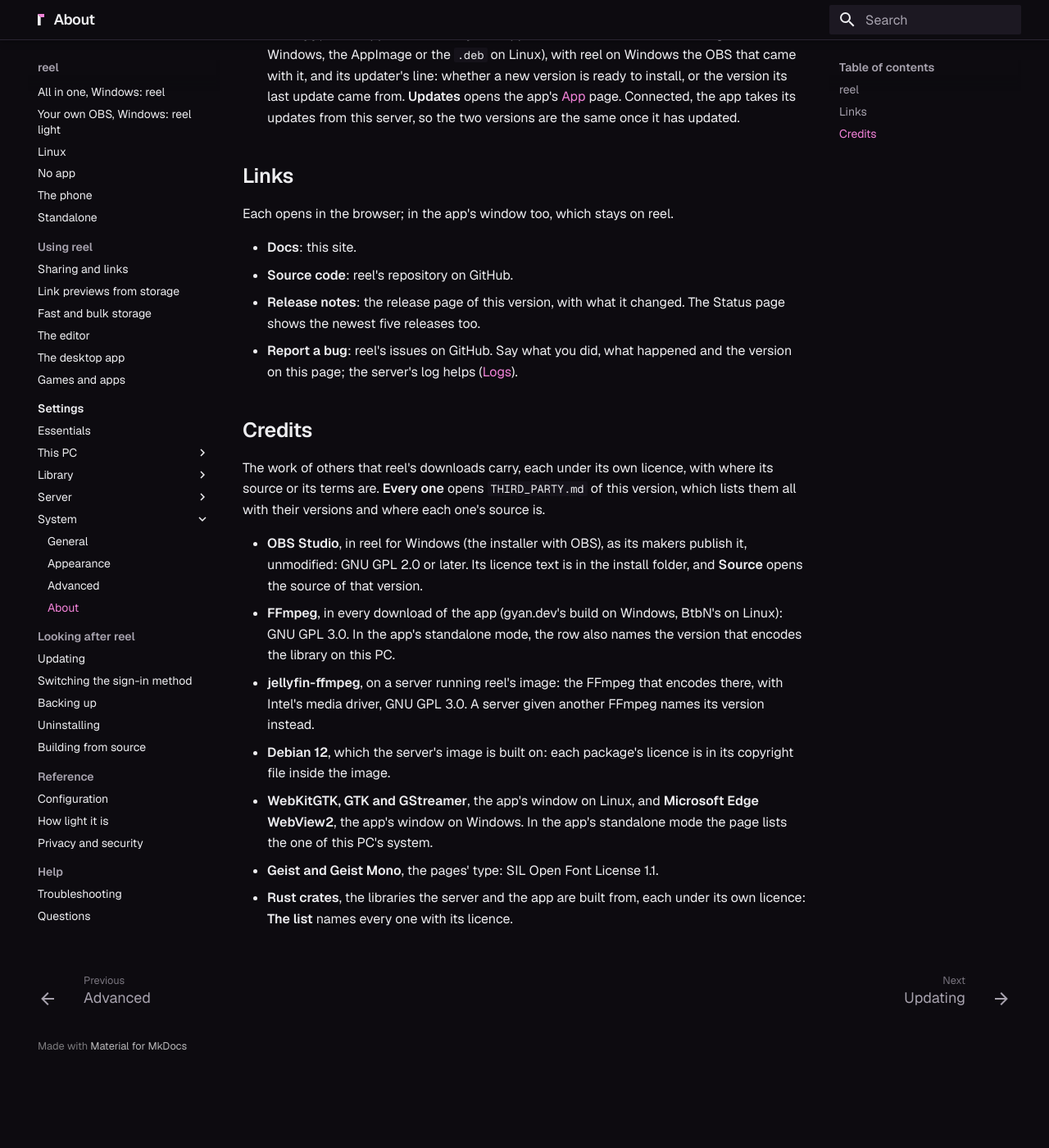
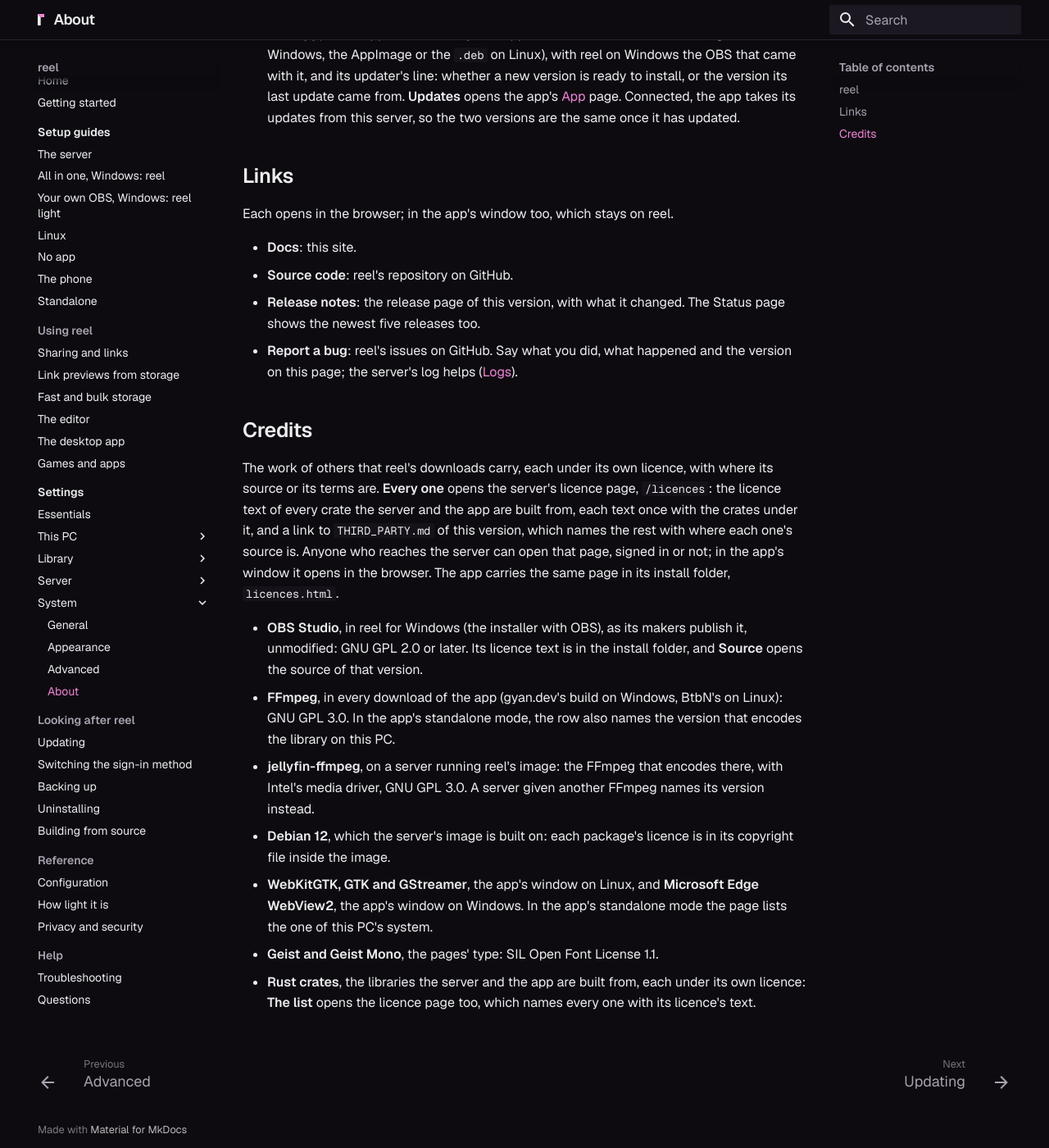
Before and after one commit to Locko2901/reel, an MkDocs documentation site: the page built from docs/settings/about.md, in a window 1280 px wide and 1400 px high, scrolled down 523 px. Shown: the whole window at 82% size. Built offline with MkDocs 1.6.1 and Material for MkDocs 9.7.7, drawn with Linux system fonts in a browser that asks for light colours; before the commit the page ends 1821 px from its top, so only the background shows below that.

Commit message:
docs: the licence page, and THIRD_PARTY.md's crate list from today's lock files
Settings, About says where Every one and The list go, privacy names /licences among the paths
that answer without a sign-in, and building, CONTRIBUTING and desktop/BUILD.md say where the page
is made and what to do when make check names a crate without a licence text. THIRD_PARTY.md's
list is made again by make third-party: 636 crates.

```diff
--- a/docs/settings/about.md
+++ b/docs/settings/about.md
@@ -33,8 +33,11 @@ Each opens in the browser; in the app's window too, which stays on reel.
 ## Credits {#credits}
 
 The work of others that reel's downloads carry, each under its own licence, with where its source
-or its terms are. **Every one** opens `THIRD_PARTY.md` of this version, which lists them all with
-their versions and where each one's source is.
+or its terms are. **Every one** opens the server's licence page, `/licences`: the licence text of
+every crate the server and the app are built from, each text once with the crates under it, and a
+link to `THIRD_PARTY.md` of this version, which names the rest with where each one's source is.
+Anyone who reaches the server can open that page, signed in or not; in the app's window it opens
+in the browser. The app carries the same page in its install folder, `licences.html`.
 
 - **OBS Studio**, in reel for Windows (the installer with OBS), as its makers publish it,
   unmodified: GNU GPL 2.0 or later. Its licence text is in the install folder, and **Source**
@@ -51,4 +54,5 @@ their versions and where each one's source is.
   system.
 - **Geist and Geist Mono**, the pages' type: SIL Open Font License 1.1.
 - **Rust crates**, the libraries the server and the app are built from, each under its own
-  licence: **The list** names every one with its licence.
+  licence: **The list** opens the licence page too, which names every one with its licence's
+  text.
```
Also changed, not shown: CONTRIBUTING.md (+7 -0 lines), README.md (+2 -1 lines), THIRD_PARTY.md (+12 -7 lines), desktop/BUILD.md (+7 -0 lines), docs/building.md (+6 -0 lines), docs/privacy.md (+4 -2 lines).
